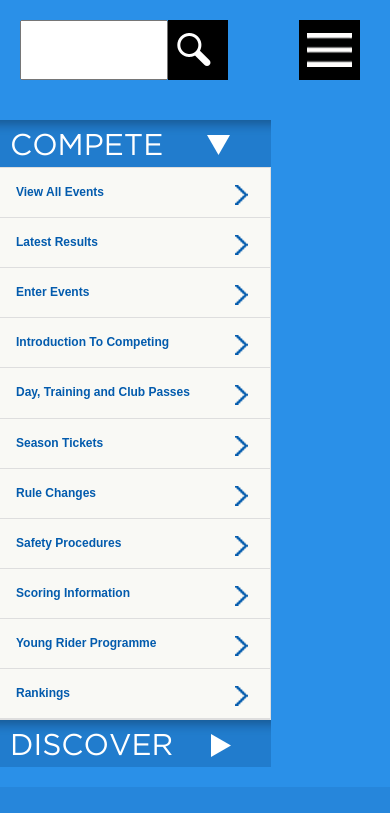
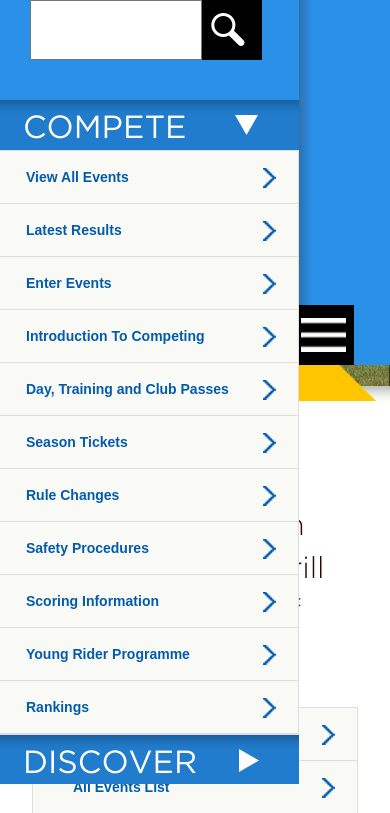
Before and after one commit to eniscausevic/Mobile, a plain HTML site: page index_2_main-nav.html in a window 390 px wide. Shown: the top 813 px of the page. Drawn offline with Linux system fonts and the light colour scheme; files whose address does not match are found by name.

Commit message:
novo davor

```diff
--- a/css/main.css
+++ b/css/main.css
@@ -489,7 +489,7 @@ ul.events_list li img
             min-width: 300px;
             background-color: #ffc600;
             height: auto;
-            padding: 9px 13px 3px 13px;
+            padding: 8px 13px 3px 13px;
             color: #000;
             font-family: 'gothambookregular';
             font-size: 45px;
@@ -546,7 +546,7 @@ ul.events_list li img
             min-width: 300px;
             background-color: #ffc600;
             height: auto;
-            padding: 9px 13px 3px 13px;
+            padding: 8px 13px 3px 13px;
             color: #000;
             font-family: 'gothambookregular';
             font-size: 45px;
@@ -605,7 +605,7 @@ ul.events_list li img
         min-width: 300px;
         background-color: #ffc600;
         height: auto;
-        padding: 9px 13px 3px 13px;
+        padding: 8px 13px 3px 13px;
         color: #000;
         font-family: 'gothambookregular';
         font-size: 45px;
@@ -1092,7 +1092,7 @@ ul.hub-page li a
         background-color: #2a90e8;
         height: 100px;
         width: 100%;
-        padding: 0px 30px 0px 15px;
+        padding: 0px 30px 0px 30px;
     }
     .module {
         padding: 0px 32px 32px 32px;
@@ -1116,17 +1116,29 @@ ul.hub-page li a
     #main-nav-2 .pull-left {
         float: left;
         width: 92%;
+        background: url('../images/right-shadow.png') repeat-x;
+        background-position:right;
     }
 
         #main-nav-2 .pull-left .main-nav {
-            padding-left: 15px;
+            padding-left: 0px;
             padding-right: 0px;
         }
 
     #main-nav-2 .pull-left {
         float: left;
-        width: 88%;
+        width: 84%;
         margin-right: 0px;
+        background: url('../images/right-shadow.png');
+        background-position: right;
+        padding-right:13px;
+        position: relative;
+        z-index: 9999;
+        display: inline-block;
+        padding-bottom: 5px;
+        max-width: 990px;
+        min-height: 1px;
+        max-height: 305px;
     }
 
     #main-nav-2 #search_form .nav_btn {
@@ -1146,7 +1158,7 @@ ul.hub-page li a
 
     #main-nav-2 .pull-right {
         float: right;
-        margin-right: 0px;
+        margin-right: 18px;
     }
 
     #main-nav-2 .main-nav .row {
@@ -1155,9 +1167,9 @@ ul.hub-page li a
     }
 
     #main-nav-2 .header .navigation, .header .logo, .header .compete_menu {
-        padding-left: 15px;
+        padding-left: 0px;
         padding-right: 30px;
-        margin-left: -15px;
+        margin-left: 0px;
         margin-right: 0px;
     }
 
@@ -1216,7 +1228,7 @@ ul.hub-page li a
 }
 @media (max-width: 880px) {
      #main-nav-2 #search_form .search_inp {
-        width: 85%;
+        width: 88%;
         height: 60px;
         float: left;
     }
@@ -1224,7 +1236,7 @@ ul.hub-page li a
 }
 @media (max-width: 768px) {
     #main-nav-2 #search_form .search_inp {
-        width: 83%!important;
+        width: 88%;
         height: 60px;
         float: left;
     }
@@ -1239,13 +1251,13 @@ ul.hub-page li a
 }
 }
 @media (max-width: 690px){ #main-nav-2 #search_form .search_inp {
-    width: 77%!important;
+    width: 85%;
     height: 60px;
     float: left;
 }
  #main-nav-2 .pull-left {
     float: left;
-    width: 86%;
+    width: 82%;
     margin-right: 0px;
 }
  #main-nav-2 ul.events_list li a {
@@ -1263,18 +1275,18 @@ ul.hub-page li a
 }
 }
 @media (max-width: 600px){ #main-nav-2 #search_form .search_inp {
-    width: 75%!important;
+    width: 82%;
     height: 60px;
     float: left;
 }
  #main-nav-2 .pull-left {
     float: left;
-    width: 84%;
+    width: 79%;
     margin-right: 0px;
 }
  #main-nav-2 .header .compete_menu a img {
     float: right;
-    padding-top: 20px;
+    padding-top: 15px;
     padding-right: 10px;
 }
 
@@ -1288,7 +1300,7 @@ ul.hub-page li a
 }
 }
 @media (max-width: 560px){ #main-nav-2 #search_form .search_inp {
-    width: 72%;
+    width: 81%;
     height: 60px;
     float: left;
 }
@@ -1302,9 +1314,9 @@ color: #fff;
     font-size: 42px;
 }
  #main-nav-2 .header .navigation, .header .logo, .header .compete_menu {
-    padding-left: 10px;
+    padding-left: 0px;
     padding-right: 30px;
-    margin-left: -15px;
+    margin-left: 0px;
     margin-right: 0px;
 }
  .slider-h3-yellow {
@@ -1318,13 +1330,13 @@ margin-top: -25px;
 }
 }
 @media (max-width: 540px){ #main-nav-2 #search_form .search_inp {
-    width: 70%!important;
+    width: 78%;
     height: 60px;
     float: left;
 }
  #main-nav-2 .pull-left {
     float: left;
-    width: 80%;
+    width: 77%;
     margin-right: 0px;
 }
  .header .compete_menu {
@@ -1332,9 +1344,9 @@ margin-top: -25px;
     font-size: 37px;
 }
  #main-nav-2 .header .navigation, .header .logo, .header .compete_menu {
-    padding-left: 5px;
+    padding-left: 0px;
     padding-right: 30px;
-    margin-left: -15px;
+    margin-left: 0px;
     margin-right: 0px;
 }
   ul.events_list li img {
@@ -1347,13 +1359,13 @@ margin-top: -25px;
 }
 }
 @media (max-width: 500px){ #main-nav-2 #search_form .search_inp {
-    width: 67%!important;
+    width: 74%;
     height: 60px;
     float: left;
 }
  #main-nav-2 .pull-left {
     float: left;
-    width: 76%;
+    width: 72%;
     margin-right: 0px;
 }
  .header .compete_menu {
@@ -1361,9 +1373,9 @@ margin-top: -25px;
     font-size: 30px;
 }
  #main-nav-2 .header .navigation, .header .logo, .header .compete_menu {
-    padding-left: 5px;
+    padding-left: 0px;
     padding-right: 30px;
-    margin-left: -15px;
+    margin-left: 0px;
     margin-right: 0px;
 }
  #main-nav-2 ul.events_list li a {
@@ -1388,3 +1400,175 @@ margin-top: -25px;
     background-color: #fff;
     }
 }
+#main-nav-2 .header .navigation {
+    position: absolute;
+    z-index: 99999;
+    width:100%;
+}
+@media (max-width: 460px){ #main-nav-2 #search_form .search_inp {
+    width: 72%;
+    height: 60px;
+    float: left;
+}
+ #main-nav-2 .pull-left {
+    float: left;
+    width: 72%;
+    margin-right: 0px;
+}
+ .header .compete_menu {
+    color: #fff;
+    font-size: 33px;
+}
+ #main-nav-2 .header .navigation, .header .logo, .header .compete_menu {
+    padding-left: 0px;
+    padding-right: 30px;
+    margin-left: 0px;
+    margin-right: 0px;
+}
+  ul.events_list li img {
+    float: right;
+    margin-top: 0px;
+}
+     ul.events_list li {
+    font-size: 14px;
+    font-weight: bold;
+}
+     #main-nav-2 .header .compete_menu a img {
+    float: right;
+    padding-top: 15px;
+    padding-right: 10px;
+}
+}
+@media (max-width: 400px){ #main-nav-2 #search_form .search_inp {
+    width: 72%;
+    height: 60px;
+    float: left;
+}
+ #main-nav-2 .pull-left {
+    float: left;
+    width: 80%;
+    margin-right: 0px;
+}
+ .header .compete_menu {
+    color: #fff;
+    font-size: 32px;
+}
+ #main-nav-2 .header .navigation, .header .logo, .header .compete_menu {
+    padding-left: 0px;
+    padding-right: 30px;
+    margin-left: 0px;
+    margin-right: 0px;
+}
+ #main-nav-2 .header .compete_menu a {
+    color: #FFF;
+    padding-left: 23px;
+}
+  ul.events_list li img {
+    float: right;
+    margin-top: 0px;
+}
+     ul.events_list li {
+    font-size: 14px;
+    font-weight: bold;
+}
+      #main-nav-2 .header .compete_menu a img {
+    float: right;
+    padding-top: 10px;
+    padding-right: 10px;
+}
+}
+@media (max-width: 380px){ #main-nav-2 #search_form .search_inp {
+    width: 70%;
+    height: 60px;
+    float: left;
+}
+ #main-nav-2 .pull-left {
+    float: left;
+    width: 80%;
+    margin-right: 0px;
+}
+ .header .compete_menu {
+    color: #fff;
+    font-size: 32px;
+}
+ #main-nav-2 .header .navigation, .header .logo, .header .compete_menu {
+    padding-left: 0px;
+    padding-right: 30px;
+    margin-left: 0px;
+    margin-right: 0px;
+}
+  ul.events_list li img {
+    float: right;
+    margin-top: 0px;
+}
+     ul.events_list li {
+    font-size: 14px;
+    font-weight: bold;
+}
+}
+@media (max-width: 360px){ #main-nav-2 #search_form .search_inp {
+    width: 70%;
+    height: 60px;
+    float: left;
+}
+ #main-nav-2 .pull-left {
+    float: left;
+    width: 80%;
+    margin-right: 0px;
+}
+ .header .compete_menu {
+    color: #fff;
+    font-size: 28px;
+}
+ #main-nav-2 .header .navigation, .header .logo, .header .compete_menu {
+    padding-left: 0px;
+    padding-right: 30px;
+    margin-left: 0px;
+    margin-right: 0px;
+}
+  ul.events_list li img {
+    float: right;
+    margin-top: 0px;
+}
+     ul.events_list li {
+    font-size: 14px;
+    font-weight: bold;
+}
+}
+@media (max-width: 360px){ #main-nav-2 #search_form .search_inp {
+    width: 68%;
+    height: 60px;
+    float: left;
+}
+ #main-nav-2 .pull-left {
+    float: left;
+    width: 80%;
+    margin-right: 0px;
+}
+ .header .compete_menu {
+    color: #fff;
+    font-size: 27px;
+}
+ #main-nav-2 .header .navigation, .header .logo, .header .compete_menu {
+    padding-left: 0px;
+    padding-right: 30px;
+    margin-left: 0px;
+    margin-right: 0px;
+}
+  ul.events_list li img {
+    float: right;
+    margin-top: 0px;
+}
+     ul.events_list li {
+    font-size: 14px;
+    font-weight: bold;
+}
+}
+#main-nav-2 .header .navigation {
+background: #2a90e8;
+padding: 0px 0;
+}
+#main-nav-2 .pull-left .main-nav {
+padding-left: 0px;
+padding-right: 0px;
+}
```
Also changed, not shown: images/right-shadow.png (added). Lines whose indentation alone changed are shown as unchanged.
